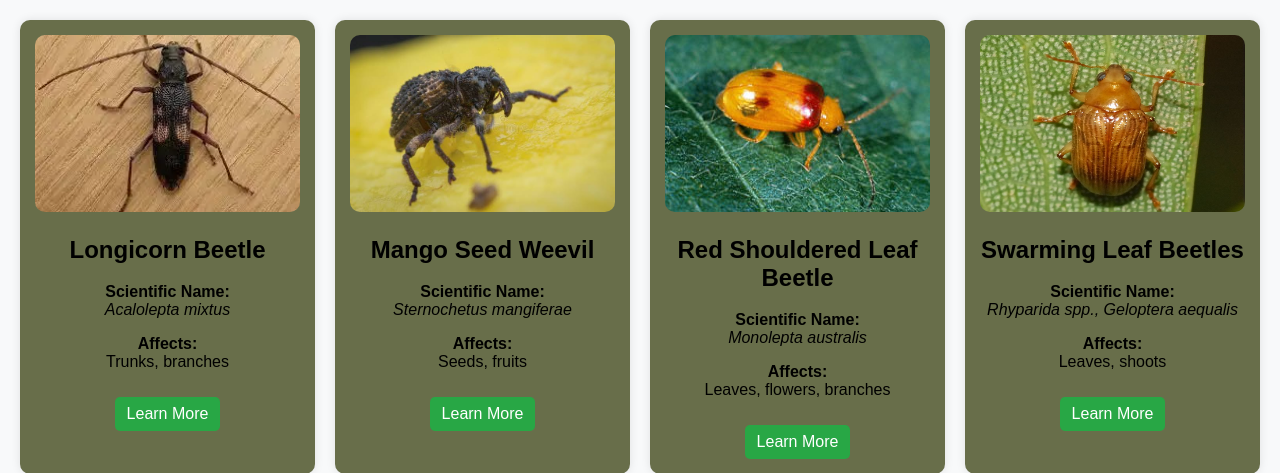
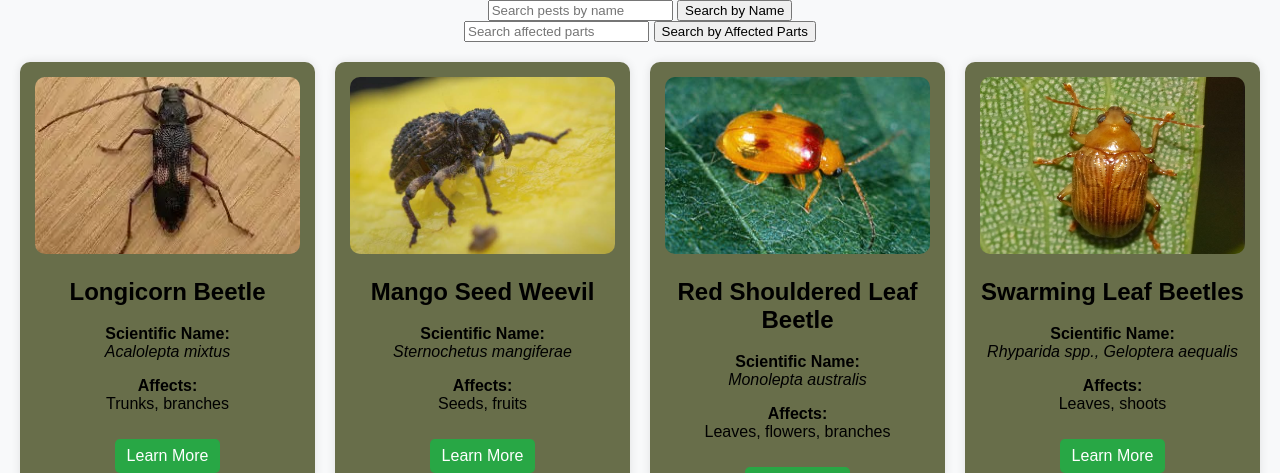
Before and after one commit to Faiyaz197023/Mango, a Django app: page /pests/ in a window 1280 px wide. Shown: the part 136-609 px from the top of the page. Run offline with Django 5.2, Linux system fonts and the light colour scheme.

Commit message:
Update pests.html

```diff
--- a/Mango_app/templates/main/pests.html
+++ b/Mango_app/templates/main/pests.html
@@ -5,8 +5,10 @@
 <head>
   <meta charset="UTF-8">
   <meta name="viewport" content="width=device-width, initial-scale=1.0">
+  <!-- Force no caching -->
+  <meta http-equiv="Cache-Control" content="no-store">
+  <meta http-equiv="Pragma" content="no-cache">
   <title>Mango Pests</title>
-
   <link rel="stylesheet" href="{% static 'css/styles.css' %}">
 </head>
 <body>
@@ -16,17 +18,50 @@
   <nav>
     {% include 'main/nav.html' %}
   </nav>
+
+  <!-- Search Forms -->
+  <div class="search-container">
+    <!-- Search by Name -->
+    <form action="{% url 'pests' %}" method="get">
+      <input type="text" name="search_query" placeholder="Search pests by name" autocomplete="off">
+      <button type="submit">Search by Name</button>
+    </form>
+
+    <!-- Search by Affects -->
+    <form action="{% url 'pests' %}" method="get">
+      <input type="text" name="affects_query" placeholder="Search affected parts" autocomplete="off">
+      <button type="submit">Search by Affected Parts</button>
+    </form>
+  </div>
+
   <main class="grid-container">
     {% for pest in pests %}
       <div class="pest-card">
         <img src="{% static pest.image %}" alt="{{ pest.name }}">
         <h2>{{ pest.name }}</h2>
-            <p><strong>Scientific Name:</strong> <br><i>{{ pest.scientific_name }}<br></i></p>
-            <p><strong>Affects:</strong> <br>{{ pest.affects }}<br></p>
-
+        <p>
+          <strong>Scientific Name:</strong> <br>
+          <i>{{ pest.scientific_name }}</i>
+        </p>
+        <p>
+          <strong>Affects:</strong> <br>
+          {{ pest.affects }}
+        </p>
         <a href="{% url 'pest_detail' pest.key %}">Learn More</a>
       </div>
     {% endfor %}
   </main>
+
+  <!-- JavaScript to clear input fields when the page is loaded from cache -->
+  <script>
+    window.addEventListener('pageshow', function(event) {
+      // Check if the page was loaded from cache
+      if (event.persisted || (window.performance && window.performance.navigation.type === 2)) {
+        document.querySelectorAll('.search-container input[type="text"]').forEach(function(input) {
+          input.value = '';
+        });
+      }
+    });
+  </script>
 </body>
 </html>
```
Lines whose indentation alone changed are shown as unchanged.
